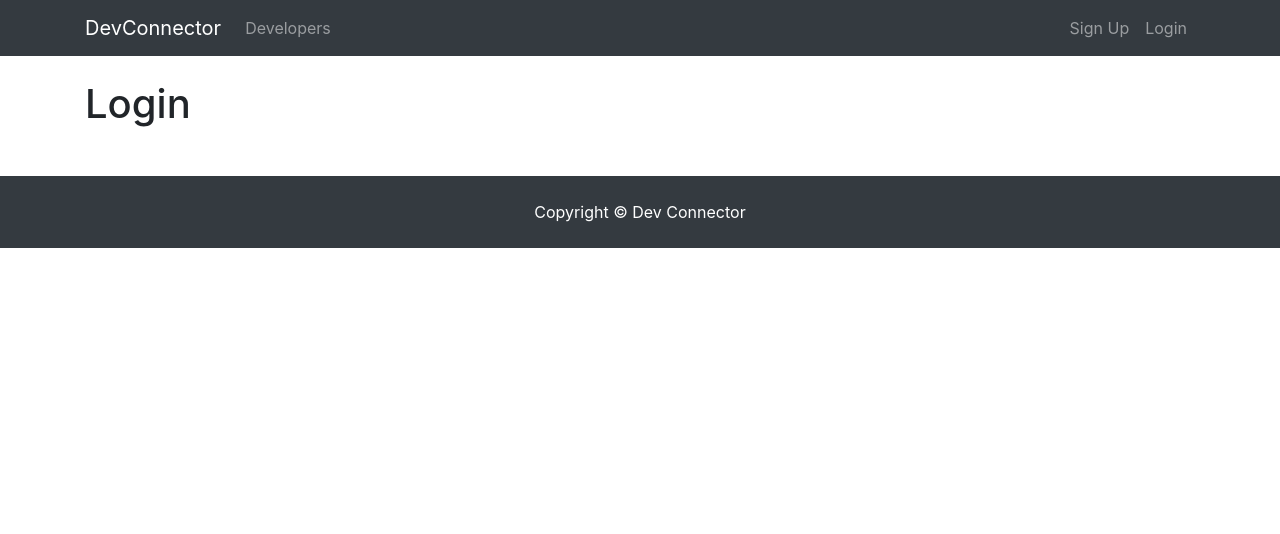
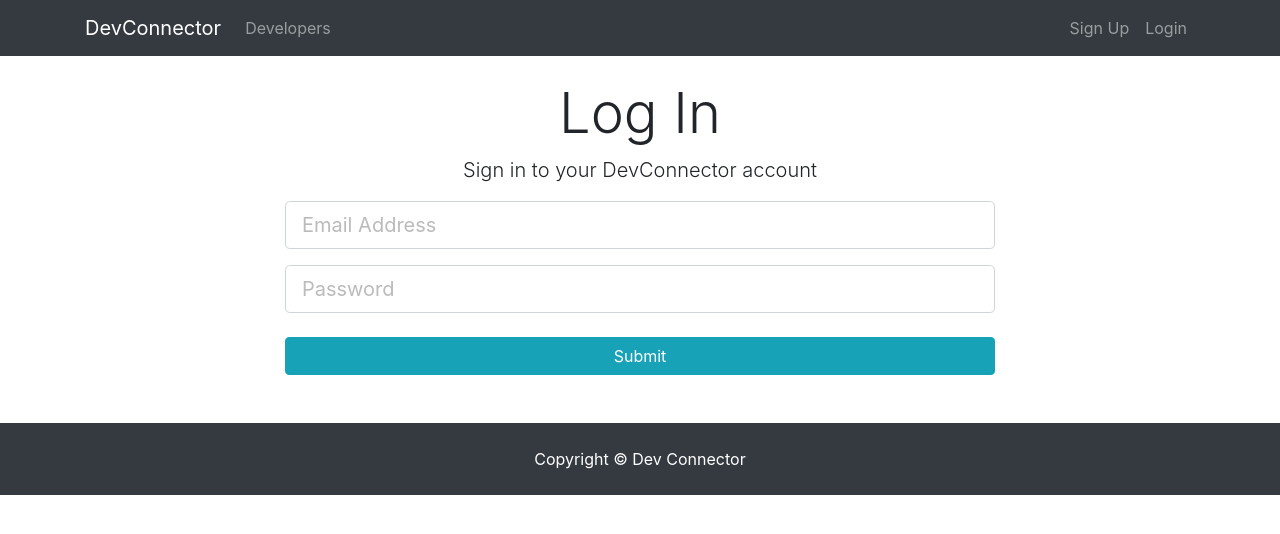
Before and after one commit to sabinbogati1/dev_connector, a React (Create React App) app in the folder client/: page /login in a window 1280 px wide. Shown: the top 534 px of the page. Built offline with nearby package versions, Linux system fonts and the light colour scheme.

Commit message:
Creating the login form with state...

```diff
--- a/client/src/components/auth/Login.js
+++ b/client/src/components/auth/Login.js
@@ -1,13 +1,72 @@
-import React, { Component } from 'react'
+import React, { Component } from "react";
 
- class Login extends Component {
-  render() {
-    return (
-      <div>
-          <h1> Login </h1>
-      </div>
-    )
+class Login extends Component {
+
+  constructor() {
+    super();
+    this.state = {
+        email: "",
+        password: "",
+        errors: {}
+    }
+
+    this.onchange = this.onchange.bind(this);
+    this.onSubmit = this.onSubmit.bind(this);
   }
+
+  onchange(e) {
+    this.setState({
+        [e.target.name]: e.target.value
+    })
+  }
+
+  onSubmit(e) {
+    e.preventDefault();
+    const { email, password } = this.state;
+    const user = {
+        email,
+        password,
+    }
+    console.log("newUser :: ", user);
+}
+
+	render() {
+		return (
+			<div className="login">
+				<div className="container">
+					<div className="row">
+						<div className="col-md-8 m-auto">
+							<h1 className="display-4 text-center">Log In</h1>
+							<p className="lead text-center">Sign in to your DevConnector account</p>
+							<form onSubmit={this.onSubmit}>
+								<div className="form-group">
+									<input
+										type="email"
+										className="form-control form-control-lg"
+										placeholder="Email Address"
+                    name="email"
+                    value={this.state.email}
+                    onChange={this.onchange}
+									/>
+								</div>
+								<div className="form-group">
+									<input
+										type="password"
+										className="form-control form-control-lg"
+										placeholder="Password"
+                    name="password"
+                    value={this.state.password}
+                    onChange={this.onchange}
+									/>
+								</div>
+								<input type="submit" className="btn btn-info btn-block mt-4" />
+							</form>
+						</div>
+					</div>
+				</div>
+			</div>
+		);
+	}
 }
 
 export default Login;
```
